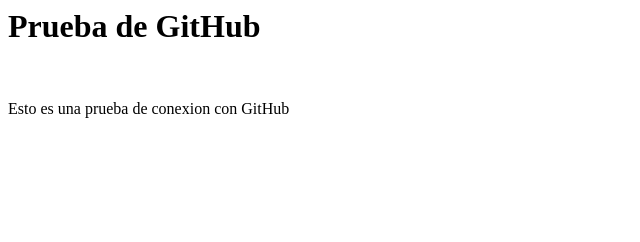
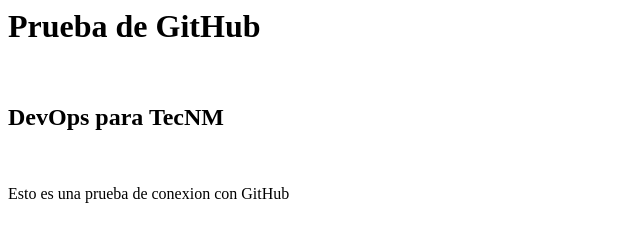
Before and after one commit to jemoralesl/curso1, a plain HTML site: page index.html in a window 1280 px wide. Shown: the whole page, without its empty margins (0-640 px from the left). Drawn offline with Linux system fonts and the light colour scheme.

Commit message:
se agrega nueva informacion al archivo index

```diff
--- a/index.html
+++ b/index.html
@@ -2,6 +2,7 @@
     <body>
         <h1>Prueba de GitHub</h1>
         <br>
-        <p>Esto es una prueba de conexion con GitHub</p>
+        <h2> DevOps para TecNM</h2>
+        <br>
+        <p> Esto es una prueba de conexion con GitHub</p>
     </body>
-</html>
```
